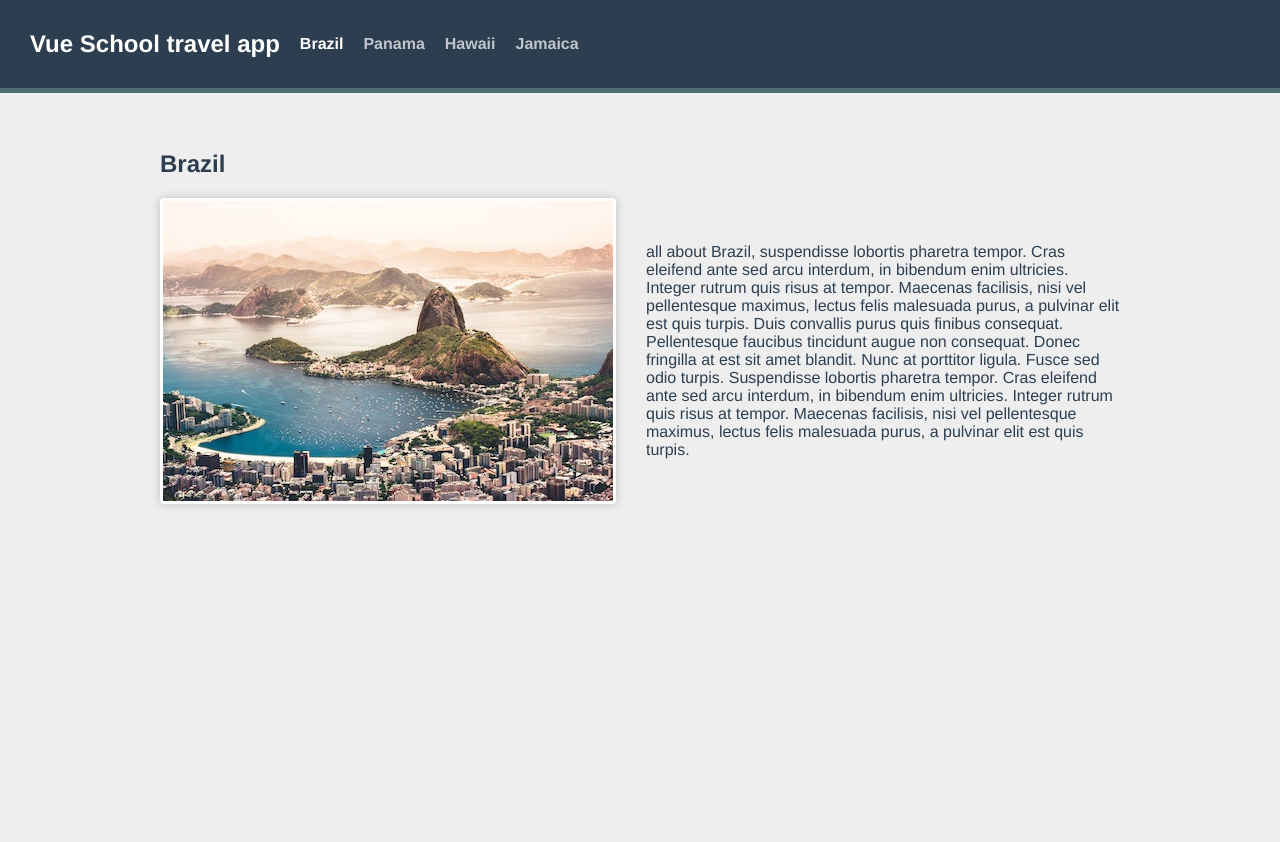
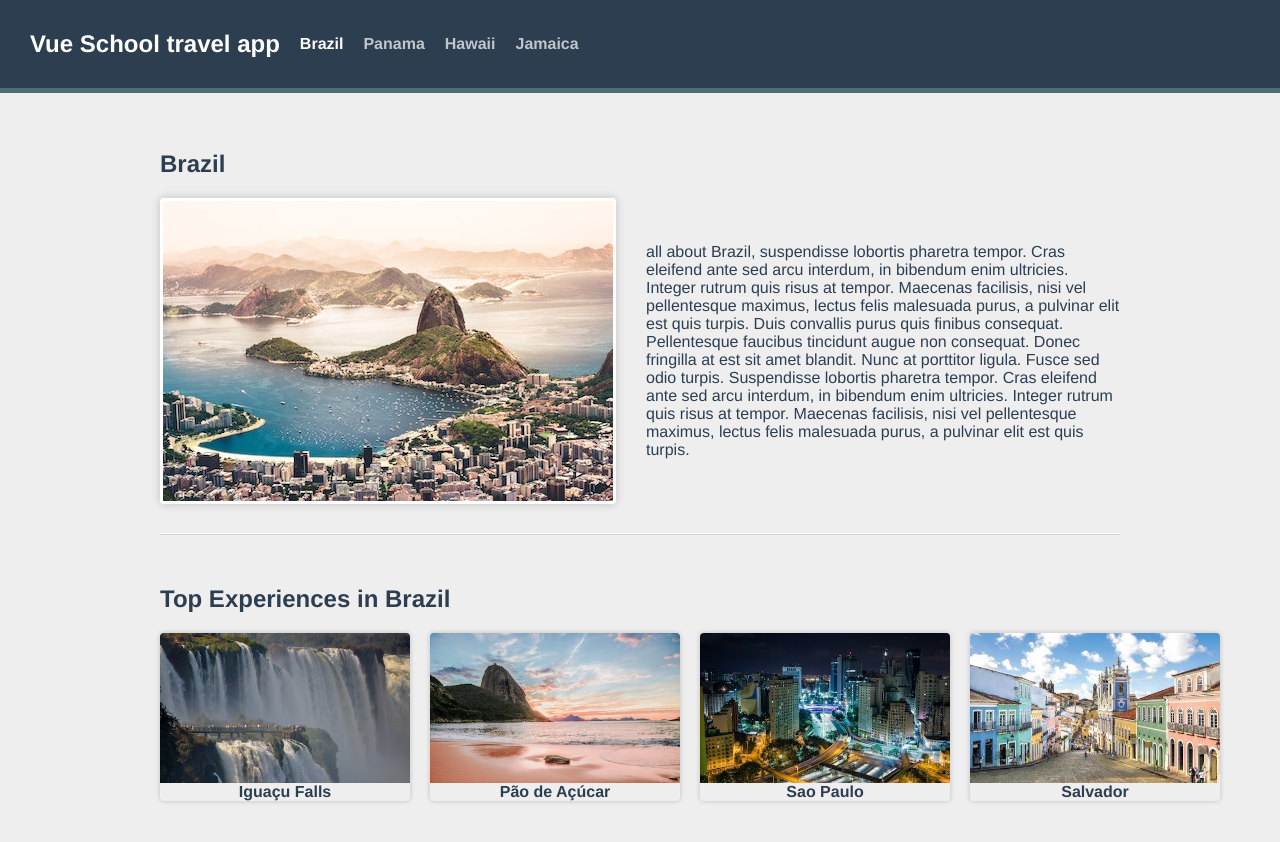
Before and after one commit to karoolina1234/RoutesVue, a Vue app: page /vue-school-travel-app/1/brazil in a window 1280 px wide. Shown: the top 842 px of the page. Before the commit the page ends 800 px from the top, so only its background shows below. Built offline with nearby package versions, Linux system fonts and the light colour scheme.

Commit message:
adicionando navegação até o item da experiencia

```diff
--- /dev/null
+++ b/src/components/ExperienceCard.vue
@@ -0,0 +1,17 @@
+<template>
+  <div class="card">
+    <img :src="`/images/${experience.image}`" :akt="experience.name" />
+    <span class="card_text">
+      {{ experience.name }}
+    </span>
+  </div>
+</template>
+
+
+<script>
+export default {
+  props:{
+    experience:{type: Object, required: true}
+  }
+}
+</script>
--- a/src/pages/DestinationShow.vue
+++ b/src/pages/DestinationShow.vue
@@ -8,12 +8,26 @@
       <p>{{ destination.description }}</p>
     </div>
   </section>
+
+  <section class="experiences">
+    <h2>Top Experiences in {{ destination.name }}</h2>
+    <div class="cards">
+      <router-link
+        v-for="experience in destination.experiences"
+        :key="experience.slug"
+        :to="{name:'experience.show', params:{experienceSlug: experience.slug} }"
+      >
+        <ExperienceCardVue :experience="experience" />
+      </router-link>
+    </div>
+  </section>
 </template>
 
 <script>
+import ExperienceCardVue from "@/components/ExperienceCard.vue";
 import sourceData from "../data.json";
-
 export default {
+  components: { ExperienceCardVue },
   props: {
     id: { type: Number, required: true },
   },
--- /dev/null
+++ b/src/pages/ExperienceShow.vue
@@ -0,0 +1,32 @@
+<template>
+  <section>
+    <h1>{{ experience.name }}</h1>
+    <img :src="`/images/${experience.image}`" :alt="experience.name" />
+
+    <p>{{ experience.description }}</p>
+  </section>
+</template>
+
+<script>
+import sourceData from "../data.json";
+
+export default {
+  props: {
+    id: { type: Number, required: true },
+    experienceSlug: { type: String, required: true },
+  },
+
+  computed: {
+    destination() {
+      return sourceData.destinations.find(
+        (destination) => destination.id === this.id
+      );
+    },
+    experience() {
+      return this.destination.experiences.find(
+        (experience) => experience.slug === this.experienceSlug
+      );
+    },
+  },
+};
+</script>
--- a/src/router/index.js
+++ b/src/router/index.js
@@ -8,7 +8,13 @@
     path: "/vue-school-travel-app/:id/:slug",
     name: "destination.show",
     component: () => import("@/pages/DestinationShow.vue"),
-    props: (route) => ({ id: parseInt(route.params.id) }),
+    props: (route) => ({ ...route.params, id: parseInt(route.params.id) }),
+  },
+  {
+    path: "/destination/:id/:slug/:experienceSlug",
+    name: "experience.show",
+    component: () => import("@/pages/ExperienceShow.vue"),
+    props: (route) => ({ ...route.params, id: parseInt(route.params.id) }),
   },
 ];
 
```
